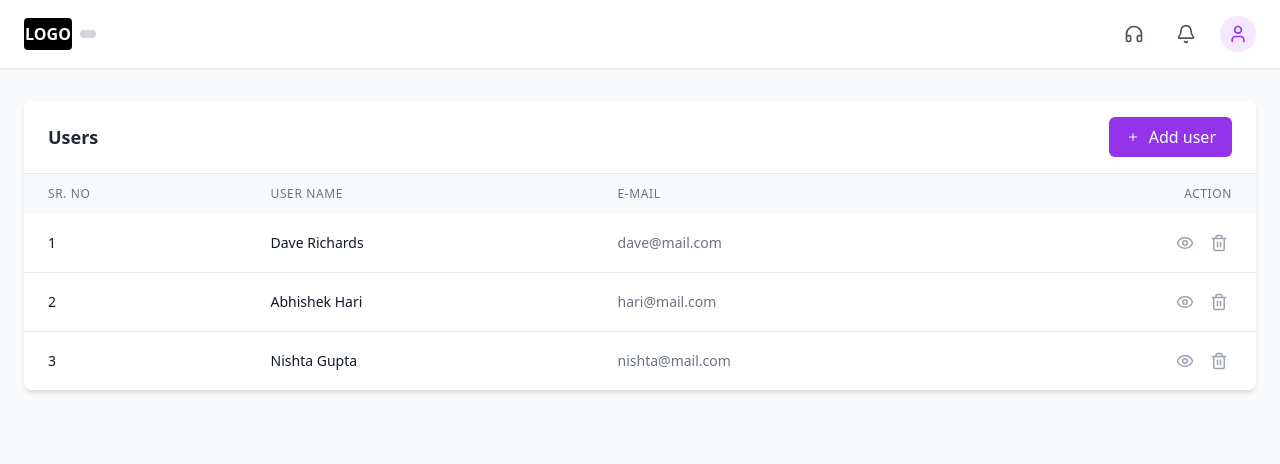
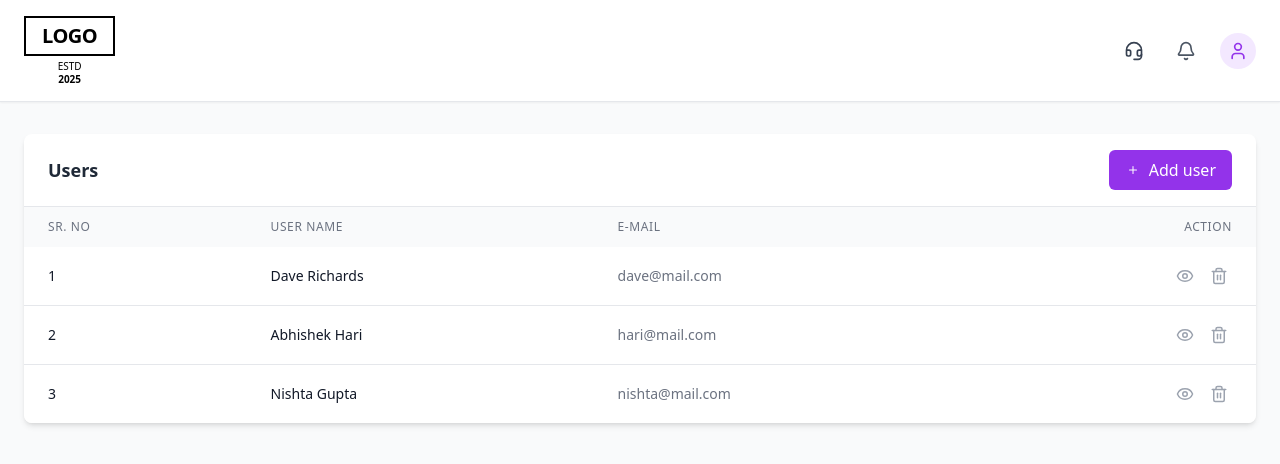
Before and after one commit to Nagasurya07/buddy_frontend, a React (Vite) app: page / in a window 1280 px wide. Shown: the top 464 px of the page. Built offline with nearby package versions, Linux system fonts and the light colour scheme.

Commit message:
chore: update UI header (user edits to App.jsx) and assets

```diff
--- a/src/App.jsx
+++ b/src/App.jsx
@@ -1,5 +1,5 @@
 import React, { useState } from 'react';
-import { Eye, Trash2, User, Bell, Headphones, X, Mail, Phone, Edit2 } from 'lucide-react';
+import { Eye, Trash2, User, Bell, Headset, X, Mail, Phone, Edit2 } from 'lucide-react';
 
 const App = () => {
   const [users, setUsers] = useState([
@@ -48,15 +48,23 @@ const App = () => {
       <header className="bg-white border-b border-gray-200 shadow-sm">
         <div className="container mx-auto px-6 py-4 flex justify-between items-center">
           <div className="flex items-center space-x-2">
-            <div className="w-12 h-8 bg-black text-white flex items-center justify-center font-bold rounded">
-              LOGO
+            {/* Brand Logo */}
+            <div className="flex flex-col items-center select-none">
+              <div className="border-2 border-black px-4 py-1">
+                <span className="text-black font-extrabold tracking-tight text-xl">
+                  LOGO
+                </span>
+              </div>
+              <div className="mt-1 text-[10px] leading-tight text-black text-center">
+                <div className="font-medium">ESTD</div>
+                <div className="font-semibold">2025</div>
+              </div>
             </div>
-            <div className="w-4 h-2 bg-gray-300 rounded-full"></div>
           </div>
 
           <div className="flex items-center space-x-4">
-            <button className="p-2 text-gray-600 hover:text-gray-900 transition-colors">
-              <Headphones size={20} />
+            <button className="p-2 text-gray-700 hover:text-gray-900 transition-colors" aria-label="Support">
+              <Headset size={20} strokeWidth={2} />
             </button>
             <button className="p-2 text-gray-600 hover:text-gray-900 transition-colors">
               <Bell size={20} />
@@ -556,7 +564,7 @@ const App = () => {
                   </div>
 
                   <div>
-                    <label className="block textsm font-medium text-gray-700 mb-1">Contact</label>
+                    <label className="block text-sm font-medium text-gray-700 mb-1">Contact</label>
                     <input
                       type="text"
                       placeholder="Type here"
```
Also changed, not shown: src/assets/avatar.svg (added).
